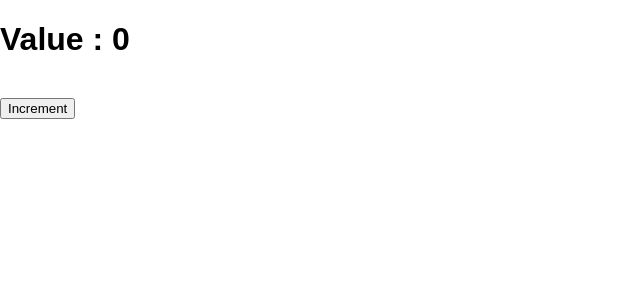
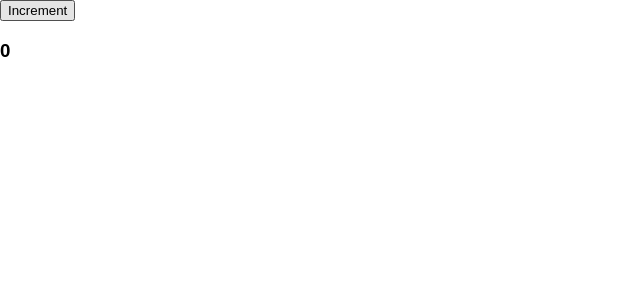
Before and after one commit to m0nq/reactpractice, a React (Create React App) app: page / in a window 1280 px wide. Shown: the top 300 px of the page, without its empty margins (0-640 px from the left). Built offline with nearby package versions, Linux system fonts and the light colour scheme.

Commit message:
Component lifecycle

```diff
--- a/src/App.js
+++ b/src/App.js
@@ -1,28 +1,66 @@
-import PropTypes from 'prop-types';
 import React, {Component} from 'react';
 import './App.css';
 
 class App extends Component {
 
-  constructor() {
-    super();
+  constructor(props) {
+    super(props);
     this.state = {
-      count: 0
+      data: 0
     };
+    this.setNewNumber = this.setNewNumber.bind(this);
   }
 
-  btnClick() {
+  setNewNumber() {
     this.setState({
-      count: this.state.count + 1
+      data: this.state.data + 1
     });
   }
 
   render() {
     return (
       <div>
-        <h1>Value : {this.state.count}</h1>
-        <br/>
-        <button onClick={this.btnClick.bind(this)}>Increment</button>
+        <button onClick={this.setNewNumber}>Increment</button>
+        <Content myNumber={this.state.data}></Content>
+      </div>
+    );
+  }
+}
+
+class Content extends Component {
+
+  componentWillMount() {
+    console.log('Component will MOUNT!');
+  }
+
+  componentDidMount() {
+    console.log('Component DID MOUNT!');
+  }
+
+  componentWillReceiveProps(newProps) {
+    console.log('Component WILL RECEIVE PROPS!');
+  }
+
+  shouldComponentUpdate(newProps, newState) {
+    return true;
+  }
+
+  componentWillUpdate() {
+    console.log('Component WILL UPDATE!');
+  }
+
+  componentDidUpdate() {
+    console.log('Component DID UPDATE!');
+  }
+
+  componentWillUnmount() {
+    console.log('Component WILL UNMOUNT!');
+  }
+
+  render() {
+    return (
+      <div>
+        <h3>{this.props.myNumber}</h3>
       </div>
     );
   }
```
